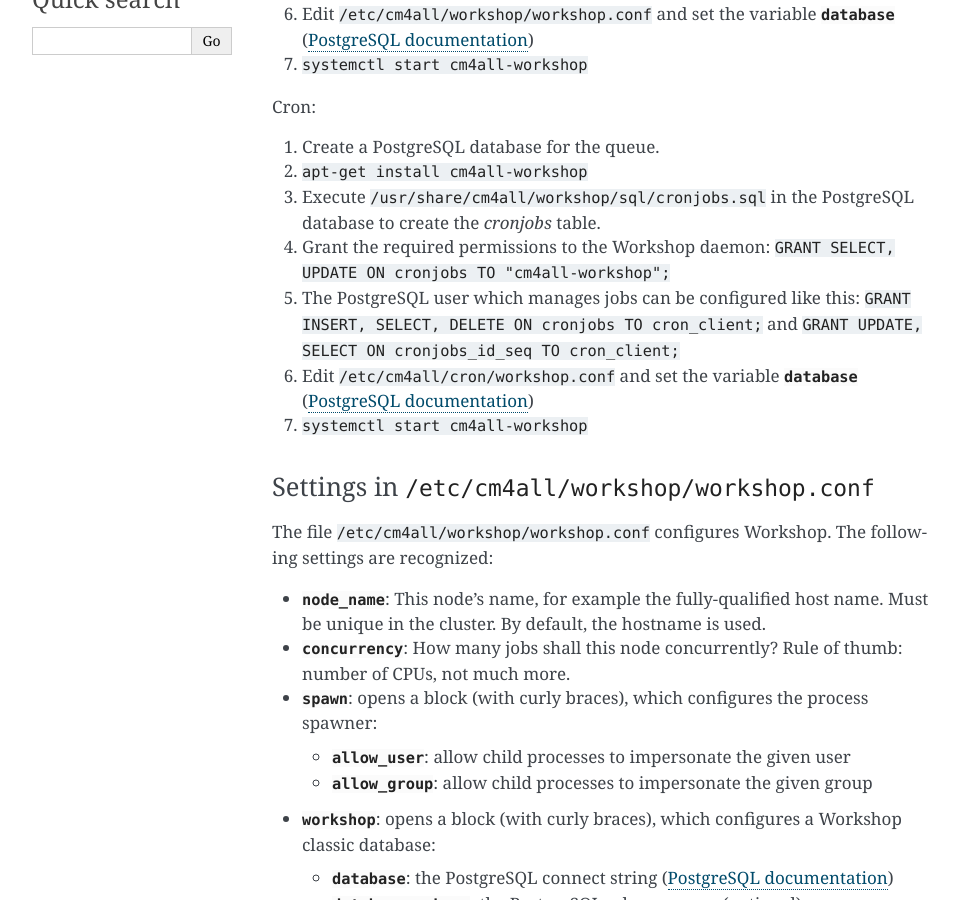
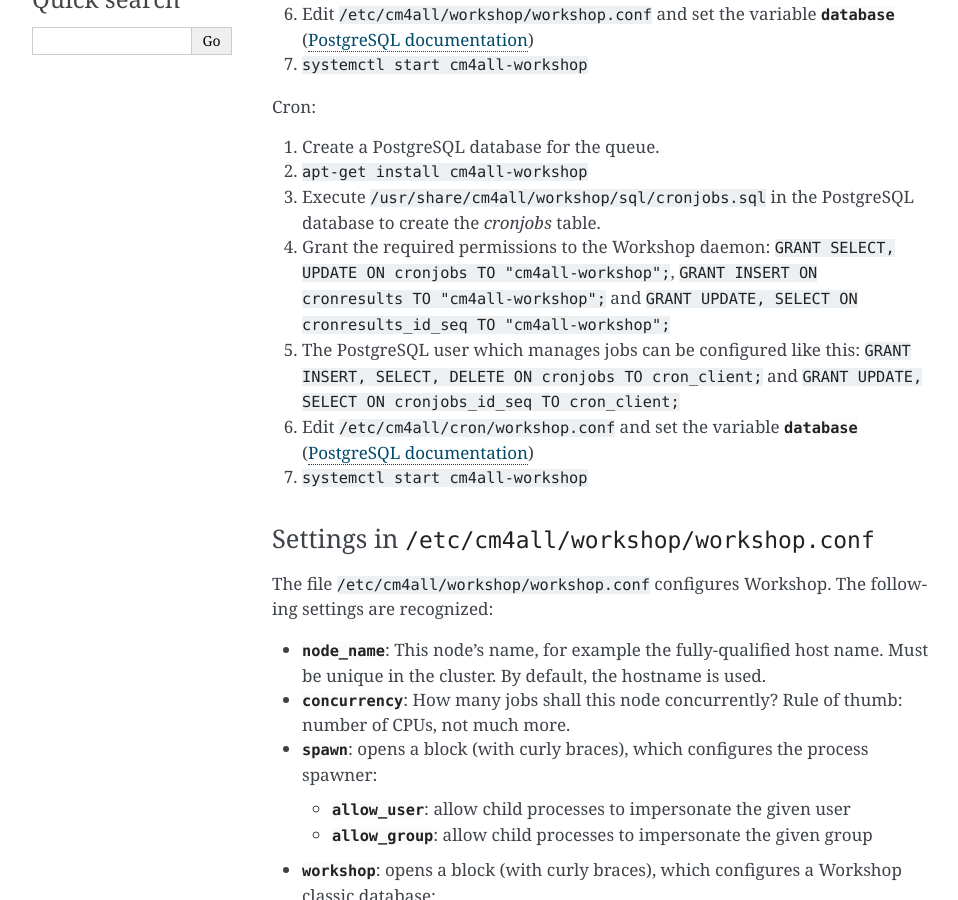
Before and after one commit to CM4all/workshop, a Sphinx documentation site: the page built from doc/index.rst, in a window 1280 px wide and 900 px high, scrolled down 643 px. Shown: the whole window, without its empty margins (148-1106 px from the left). Built offline with Sphinx 7.4.7, drawn with Linux system fonts in a browser that asks for light colours.

Commit message:
doc: document the GRANT on table "cronresults"

```diff
--- a/doc/index.rst
+++ b/doc/index.rst
@@ -39,7 +39,9 @@
 #. Execute :file:`/usr/share/cm4all/workshop/sql/cronjobs.sql` in the
    PostgreSQL database to create the `cronjobs` table.
 #. Grant the required permissions to the Workshop daemon: :samp:`GRANT
-   SELECT, UPDATE ON cronjobs TO "cm4all-workshop";`
+   SELECT, UPDATE ON cronjobs TO "cm4all-workshop";`,
+   :samp:`GRANT INSERT ON cronresults TO "cm4all-workshop";` and
+   :samp:`GRANT UPDATE, SELECT ON cronresults_id_seq TO "cm4all-workshop";`
 #. The PostgreSQL user which manages jobs can be configured like this:
    :samp:`GRANT INSERT, SELECT, DELETE ON cronjobs TO cron_client;` and
    :samp:`GRANT UPDATE, SELECT ON cronjobs_id_seq TO cron_client;`
```
Also changed, not shown: 1 other file.
